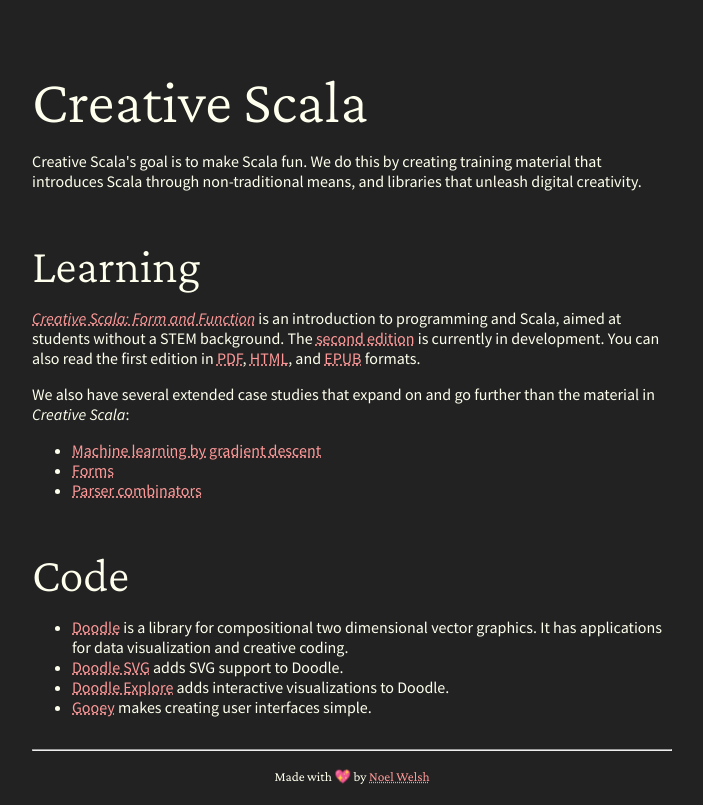
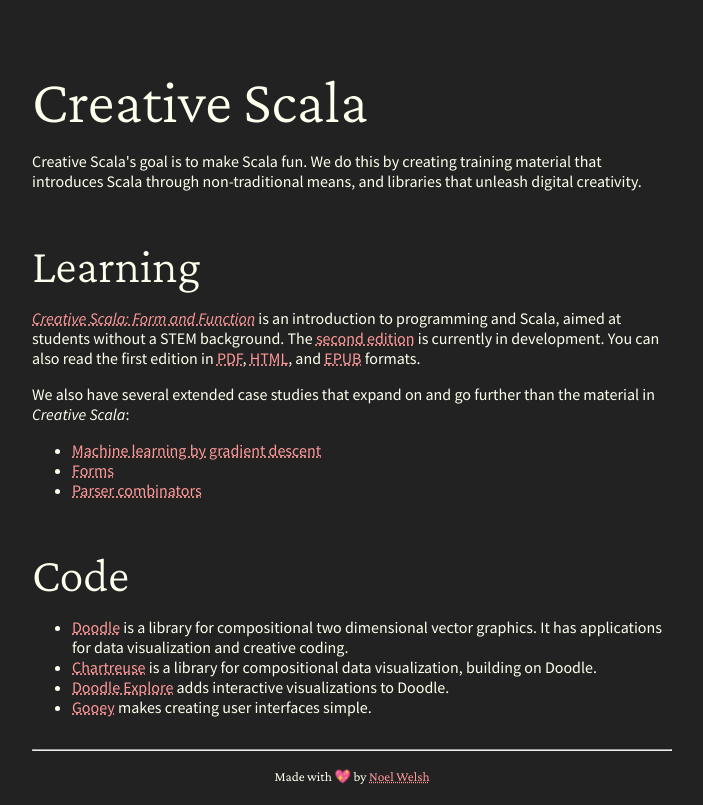
Before and after one commit to creativescala/creativescala.github.io, a plain HTML site: page index.html in a window 1280 px wide. Shown: the whole page, without its empty margins (288-991 px from the left). Drawn offline with nearby package versions, Linux system fonts and the light colour scheme.

Commit message:
Update projects
- Add Chartreuse

- Remove doodle-svg, now it's been merged back into Doodle

```diff
--- a/index.html
+++ b/index.html
@@ -23,7 +23,8 @@
         through non-traditional means, and libraries that unleash digital creativity.</p>
 
     <h2>Learning</h2>
-    <p><em><a href="creative-scala">Creative Scala: Form and Function</a></em> is an introduction to programming and Scala, aimed at students without
+    <p><em><a href="creative-scala">Creative Scala: Form and Function</a></em> is an introduction to programming and
+        Scala, aimed at students without
         a STEM background. The <a href="creative-scala">second edition</a> is currently in development. You can also
         read the first edition in <a href="creativescala-1e/creative-scala.pdf">PDF</a>, <a
             href="creativescala-1e/creative-scala.html">HTML</a>, and <a
@@ -40,9 +41,9 @@
     <h2>Code</h2>
     <ul>
         <li><a href="/doodle">Doodle</a> is a library for compositional two dimensional vector graphics. It has
-            applications
-            for data visualization and creative coding.</li>
-        <li><a href="/doodle-svg">Doodle SVG</a> adds SVG support to Doodle.</li>
+            applications for data visualization and creative coding.</li>
+        <li><a href="/chartreuse">Chartreuse</a> is a library for compositional data visualization, building on Doodle.
+        </li>
         <li><a href="/doodle-explore">Doodle Explore</a> adds interactive visualizations to Doodle.</li>
         <li><a href="/gooey">Gooey</a> makes creating user interfaces simple.</li>
     </ul>
```
